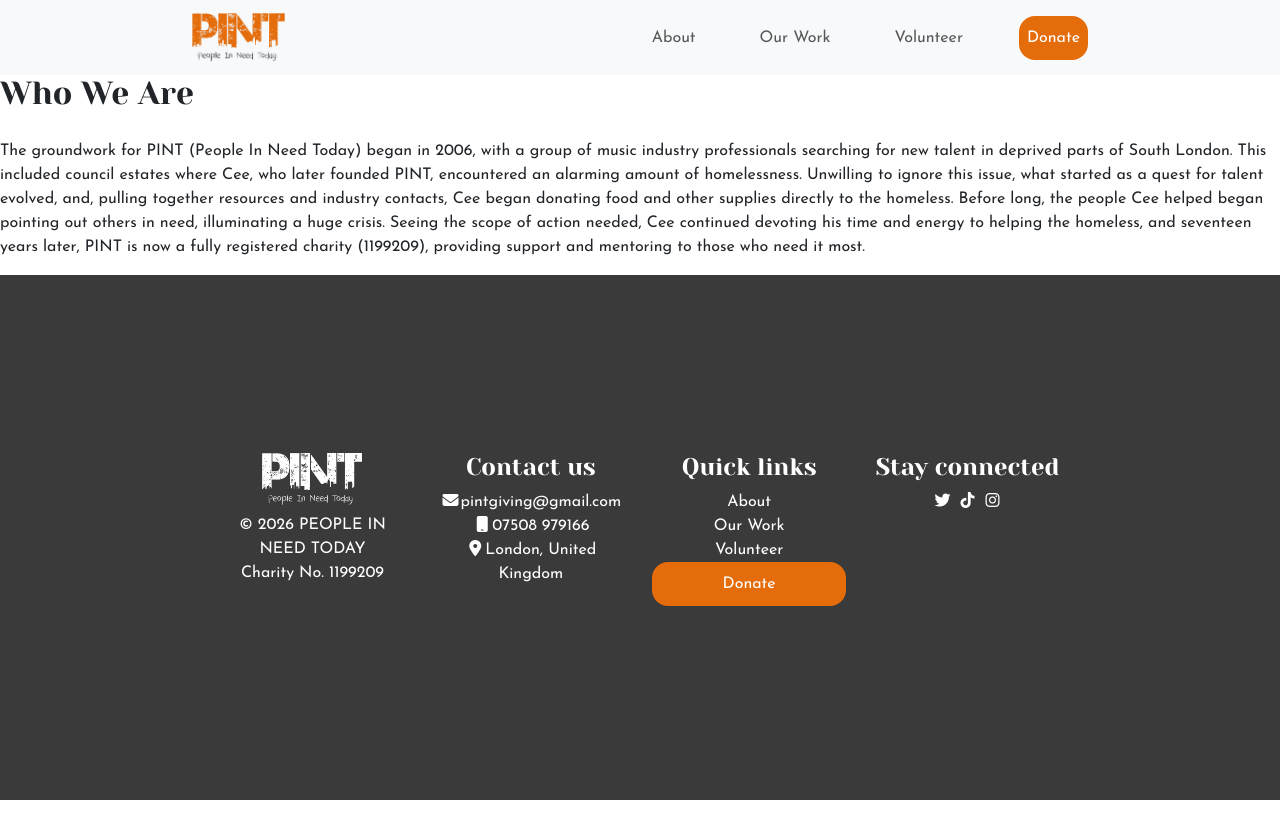
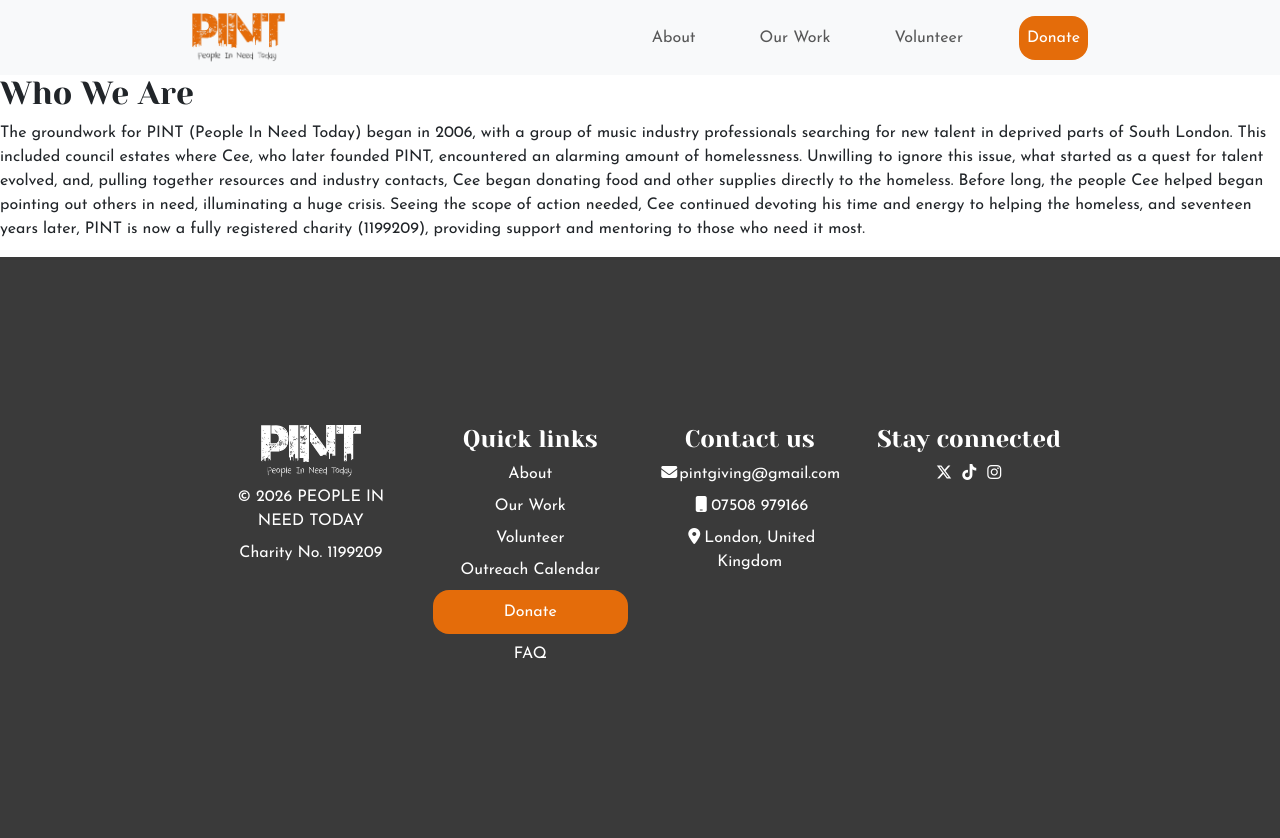
Before and after one commit to Robf94/pint-full-website, an Eleventy site: page _src/about.html in a window 1280 px wide. Before the commit the page ends 800 px from the top, so only its background shows below. Built offline with nearby package versions, Linux system fonts and the light colour scheme; Eleventy itself is replaced by a stand-in of ours; files that its build step writes are made by us from their sources; a script that the page names is missing.

Commit message:
homepage completed, subpage links temp removed

```diff
--- a/_src/_includes/base.njk
+++ b/_src/_includes/base.njk
@@ -27,7 +27,7 @@
   <script src="https://www.justgiving.com/widgets/scripts/widget.js" data-version="2" data-widgetType="attachCheckout" type="text/javascript" defer></script>
 
   <!-- Font Awesome -->
-  <link rel="stylesheet" href="https://cdnjs.cloudflare.com/ajax/libs/font-awesome/6.2.1/css/all.min.css">
+  <script src="https://kit.fontawesome.com/2f49d265bf.js" crossorigin="anonymous" defer></script>
 
   <!-- My CSS -->
   <link rel="stylesheet" href="/css/main.css">
@@ -47,13 +47,16 @@
       <div class="collapse navbar-collapse justify-content-end" id="navbarNav">
         <ul class="navbar-nav align-items-center">
           <li class="nav-item px-4">
-            <a class="nav-link" href="/about/">About</a>
+            {# <a class="nav-link" href="/about/">About</a> #}
+            <a class="nav-link" href="#">About</a>
           </li>
           <li class="nav-item px-4">
-            <a class="nav-link" href="/our-work/">Our Work</a>
+            {# <a class="nav-link" href="/our-work/">Our Work</a> #}
+            <a class="nav-link" href="#">Our Work</a>
           </li>
           <li class="nav-item px-4">
-            <a class="nav-link" href="/volunteer/">Volunteer</a>
+            {# <a class="nav-link" href="/volunteer/">Volunteer</a> #}
+            <a class="nav-link" href="#">Volunteer</a>
           </li>
           <li class="nav-item ps-4 pe-4 pe-lg-0">
             <a class="nav-link btn custom-btn" data-jg-donate-button data-linkId="4urj0rxklq" data-marketCode="GB" data-linkType="givingCheckout">Donate</a>
@@ -64,35 +67,42 @@
   {{ content | safe }}
   <footer class="container-fluid footer-container custom-padding-lg">
     <div class="row">
-      <div class="col-md-3 footer-brand">
+      <div class="col-md-3 mb-2 footer-brand">
         <img class="img footer-logo-img" src="/assets/pint-white.png" alt="PINT Logo">
         <ul class="footer-list">
-          <li class="text-uppercase">&copy; {% year %} People In Need Today</li>
-          <li>Charity No. 1199209</li>
+          <li class="text-uppercase mb-2">&copy; {% year %} People In Need Today</li>
+          <li class="mb-2">Charity No. 1199209</li>
         </ul>
       </div>
-      <div class="col-md-3 footer-contact">
+      <div class="col-6 col-md-3 mb-2 footer-quick-links">
+        <h4>Quick links</h4>
+        <ul class="footer-quick-links footer-list">
+          {# <li class="mb-2"><a class="nav-link" href="/about/">About</a></li> #}
+          <li class="mb-2"><a class="nav-link" href="#">About</a></li>
+          {# <li class="mb-2"><a class="nav-link" href="/our-work/">Our Work</a></li> #}
+          <li class="mb-2"><a class="nav-link" href="#">Our Work</a></li>
+          {# <li class="mb-2"><a class="nav-link" href="/volunteer/">Volunteer</a></li> #}
+          <li class="mb-2"><a class="nav-link" href="#">Volunteer</a></li>
+          <li class="mb-2"><a class="nav-link" href="#">Outreach Calendar</a></li>
+          <li class="mb-2"><a class="nav-link btn custom-btn" data-jg-donate-button data-linkId="4urj0rxklq" data-marketCode="GB" data-linkType="givingCheckout">Donate</a></li>
+            <li class="mb-2"><a class="nav-link" href="#">FAQ</a></li>
+        </ul>
+      </div>
+      <div class="col-6 col-md-3 mb-2 footer-contact">
         <h4>Contact us</h4>
         <ul class="contact-list footer-list">
-          <li><a href="mailto:pintgiving@gmail.com"><i class="fa-solid fa-fw fa-envelope"></i>pintgiving@gmail.com</a></li>
-          <li><i class="fa-solid fa-fw fa-mobile"></i>07508 979166</li>
-          <li><i class="fa-solid fa-fw fa-location-dot"></i>London, United Kingdom</li>
+          <li class="mb-2"><a href="mailto:pintgiving@gmail.com"><i class="fa-solid fa-fw fa-envelope"></i>pintgiving@gmail.com</a></li>
+          <li class="mb-2"><i class="fa-solid fa-fw fa-mobile"></i>07508 979166</li>
+          <li class="mb-2"><i class="fa-solid fa-fw fa-location-dot"></i>London, United Kingdom</li>
         </ul>
       </div>
-      <div class="col-md-3 footer-quick-links">
-        <h4>Quick links</h4>
-        <ul class="footer-quick-links footer-list">
-          <li><a class="nav-link" href="/about/">About</a></li>
-          <li><a class="nav-link" href="/our-work/">Our Work</a></li>
-          <li><a class="nav-link" href="/volunteer/">Volunteer</a></li>
-          <li><a class="nav-link btn custom-btn" data-jg-donate-button data-linkId="4urj0rxklq" data-marketCode="GB" data-linkType="givingCheckout">Donate</a></li>
-        </ul>
-      </div>
+
       <div class="col-md-3 footer-socials-newsletter">
         <h4>Stay connected</h4>
-        <i class="fa-brands fa-twitter fa-fw"></i><a href="https://www.instagram.com/pintgiving/"></a>
-        <i class="fa-brands fa-tiktok fa-fw"></i><a href="https://www.instagram.com/pintgiving/"></a>
-        <i class="fa-brands fa-instagram fa-fw"></i><a href="https://www.instagram.com/pintgiving/"></a>
+        {# ADD NEWSLETTER INPUT #}
+        <a href="https://twitter.com/pintgiving"><i class="fa-brands fa-x-twitter fa-fw"></i></a>
+        <a href="https://www.tiktok.com/@pintgiving"><i class="fa-brands fa-tiktok fa-fw"></i></a>
+        <a href="https://www.instagram.com/pintgiving/"><i class="fa-brands fa-instagram fa-fw"></i></a>
       </div>
     </div>
   </footer>
--- a/_src/main.scss
+++ b/_src/main.scss
@@ -285,7 +285,7 @@
 
 /* Footer */
 .footer-container {
-    height: 525px; // change?
+    height: 600px; // change?
     color: white;
     background-color: $footer-color;
     display: flex;
```
Also changed, not shown: _src/index.html (+13 -11 lines), _src/css/main.css, 9 other files.
